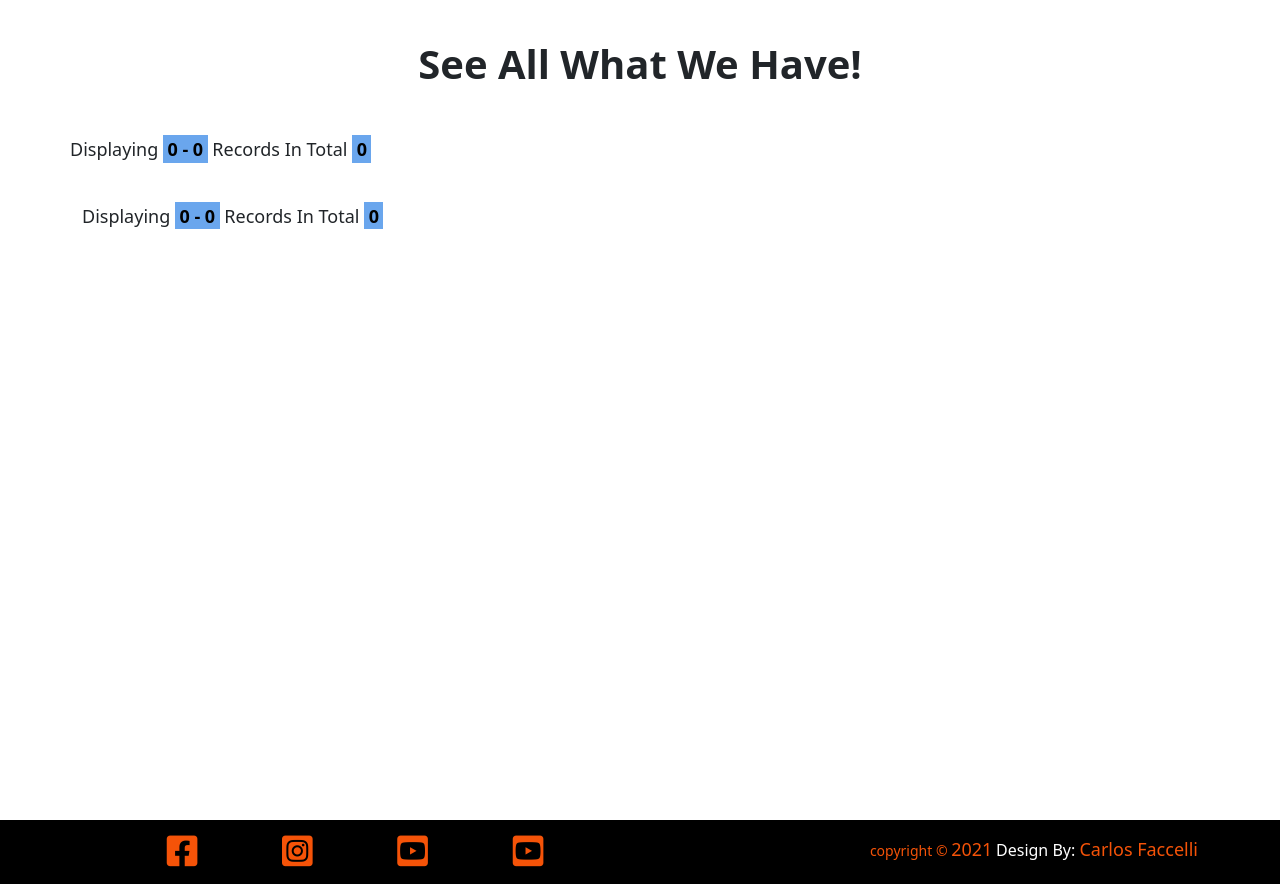
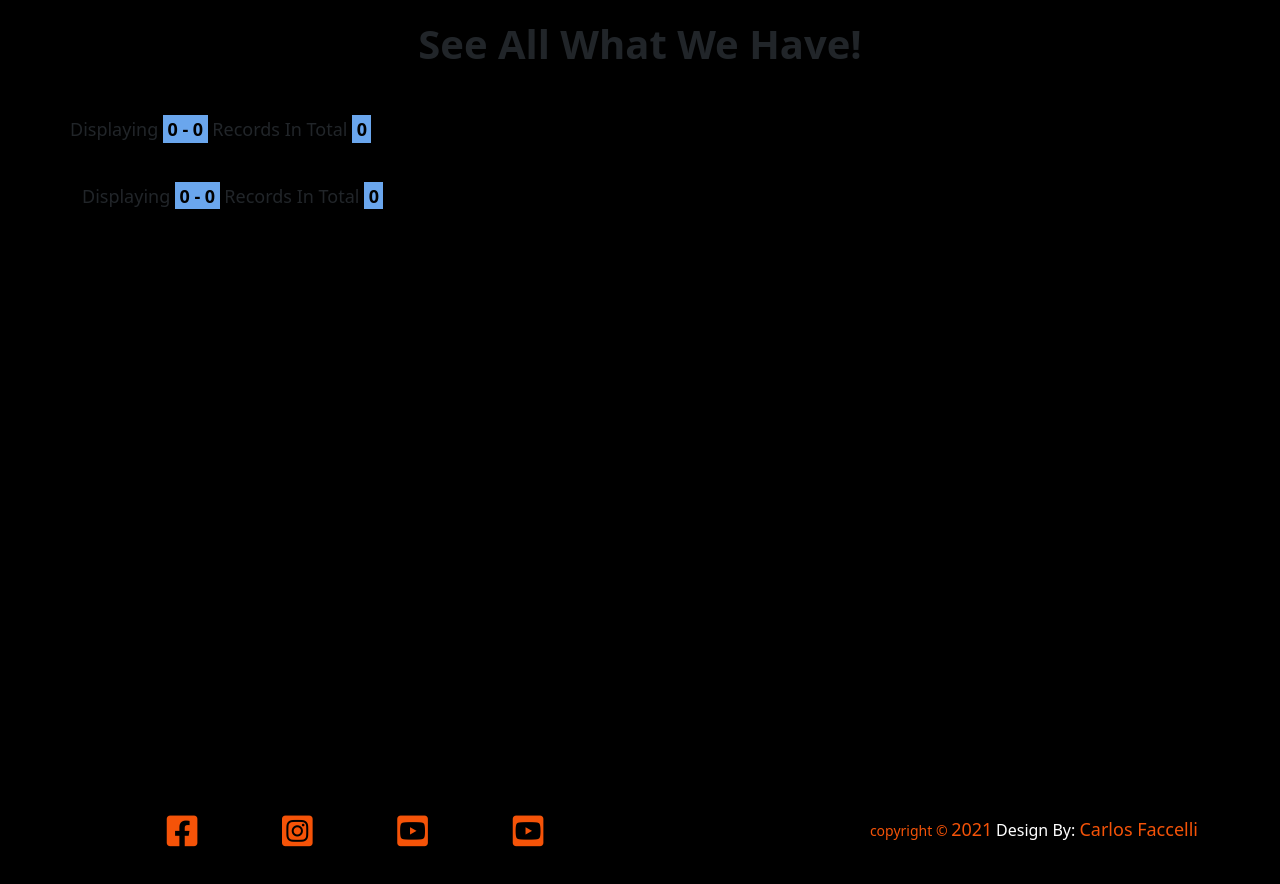
Before and after one commit to CarlosFaccelli26/Bread-Butter-Milestone, a Flask app: page /all_sandwich in a window 1280 px wide. Shown: the part 81-965 px from the top of the page. After the commit the page ends 928 px from the top, so only its background shows below. Run offline with Flask 2, Linux system fonts and the light colour scheme; the visitor is signed in with stand-in values (Sample User, id 1); data that the repository does not hold is empty; some libraries are stand-ins or nearby versions.

Commit message:
Changing backgrounds of forms and section of all templates wich includes a form

```diff
--- a/static/css/style.css
+++ b/static/css/style.css
@@ -7,20 +7,30 @@ body {
 }
 
 .flashes {
+    width: 100%;
+    background-color: #000;
+}
+
+.flashes-messages {
     width: 50%;
-    margin: 20px auto 0 auto;
+    margin: auto;
 }
 
 section {
     min-height: 800px;
 }
 
+.forms {
+    background-color: #000;
+}
+
 fieldset {
     width: 50%;
     margin: 50px auto 0px auto;
-    background-color: #14ebeb;
+    background-color: #000000;
     padding: 20px;
     border-radius: 12px;
+    box-shadow: 0px -1px 12px 18px #fff;
 }
 
 legend {
@@ -56,10 +66,11 @@ label {
 .info {
     text-align: center;
     margin: 20px 0;
+    color: #fff;
 }
 
 .info a {
-    color: #1a1a1a;
+    color: #fff;
     text-decoration: none;
     transition: all .5s ease-in-out;
 }
--- a/templates/add_sandwich.html
+++ b/templates/add_sandwich.html
@@ -3,7 +3,7 @@
 Add Sandwich
 {% endblock %}
 {% block content %}
-<section>
+<section class="forms">
     <div class="container">
         <div class="row">
             <div class="col-12">
--- a/templates/all_sandwich.html
+++ b/templates/all_sandwich.html
@@ -3,7 +3,7 @@
 See All What We Have
 {% endblock %}
 {% block content %}
-<section>
+<section class="forms">
     <div class="container">
         <div class="row">
             <div class="col-12">
--- a/templates/base.html
+++ b/templates/base.html
@@ -54,10 +54,10 @@
     </nav>
     <!-- End of Nav -->
     <!-- Flash Messages -->
-    <div class="container">
+    <div class="container-fluid flashes">
         <div class="row">
             <div class="col-12">
-                <div class="flashes">
+                <div class="flashes-messages">
                     {% with messages = get_flashed_messages(with_categories=true) %}
                         {% if messages %}
                             {% for category, message in messages %}
--- a/templates/edit_sandwich.html
+++ b/templates/edit_sandwich.html
@@ -3,7 +3,7 @@
 Edit Sandwich
 {% endblock %}
 {% block content %}
-<section>
+<section class="forms">
     <div class="container">
         <div class="row">
             <div class="col-12">
--- a/templates/login.html
+++ b/templates/login.html
@@ -3,7 +3,7 @@
 Sign In
 {% endblock %}
 {% block content %}
-<section>
+<section class="forms">
     <div class="container">
         <div class="row">
             <div class="col-12">
--- a/templates/register.html
+++ b/templates/register.html
@@ -4,7 +4,7 @@
 Register
 {% endblock %}
 {% block content %}
-<section>
+<section class="forms">
     <div class="container">
         <div class="row">
             <div class="col-12">
```
